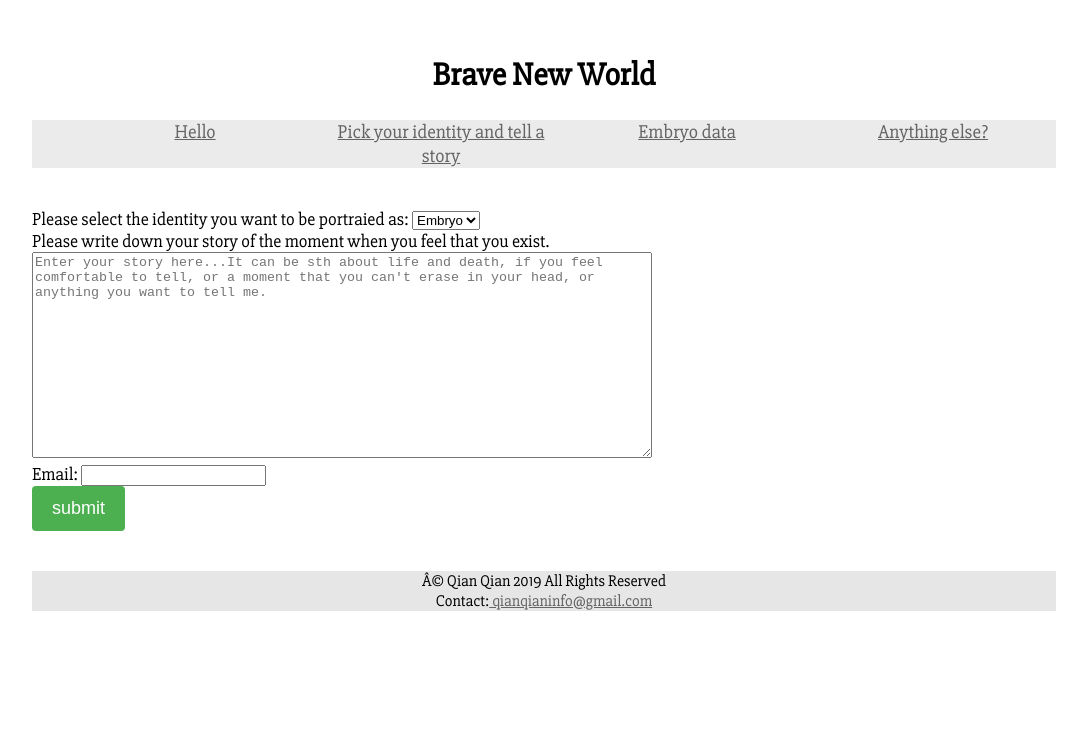
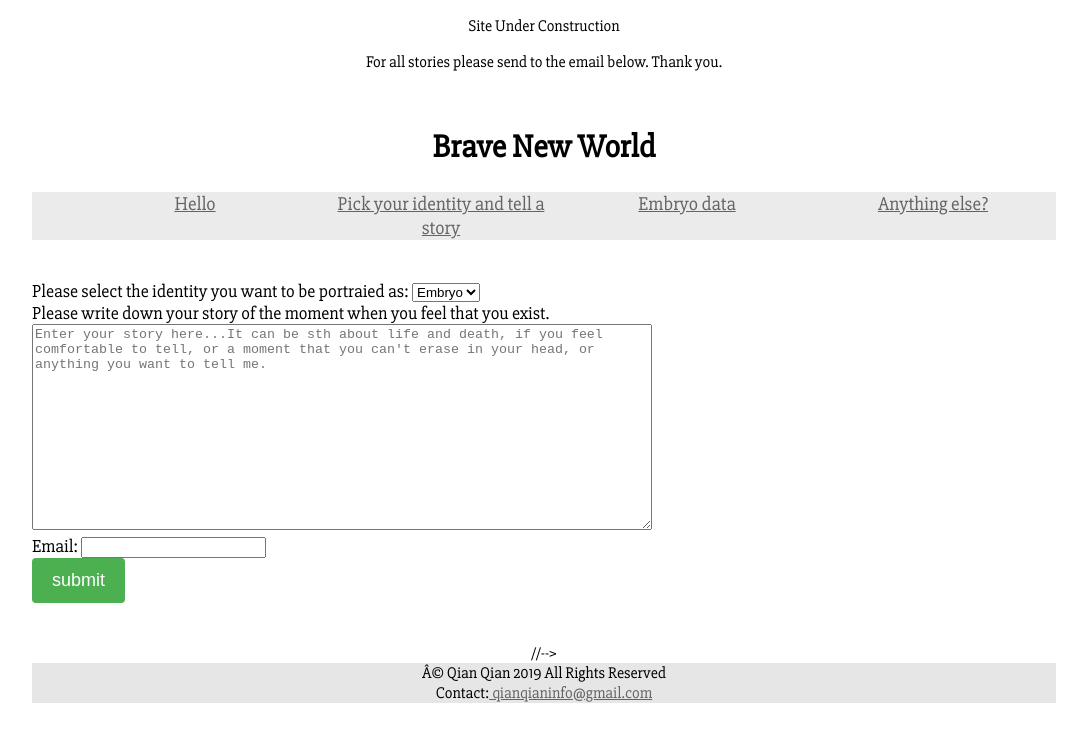
Before and after one commit to proxyfetus/bravenewworld, a plain HTML site: page B identity.html in a window 1280 px wide. Shown: the whole page, without its empty margins (96-1183 px from the left). Drawn offline with Linux system fonts and the light colour scheme.

Commit message:
under construction

```diff
--- a/B identity.html
+++ b/B identity.html
@@ -12,7 +12,10 @@
   </head>
 
   <body>
-    <!-- <script src="sketch.js"></script> -->
+    <p>Site Under Construction</p>
+    <p>For all stories please send to the email below. Thank you.</p>
+
+<!--     <!-- <script src="sketch.js"></script> -->
   <div id="page">
       <header>
         <h1>Brave New World</h1>
@@ -42,8 +45,8 @@
           <input type="submit" value="submit">
         </form>
 
-      </div>
-
+      </div> //-->
+      </body>
 
 
       <footer> © Qian Qian 2019 All Rights Reserved </br>
```
